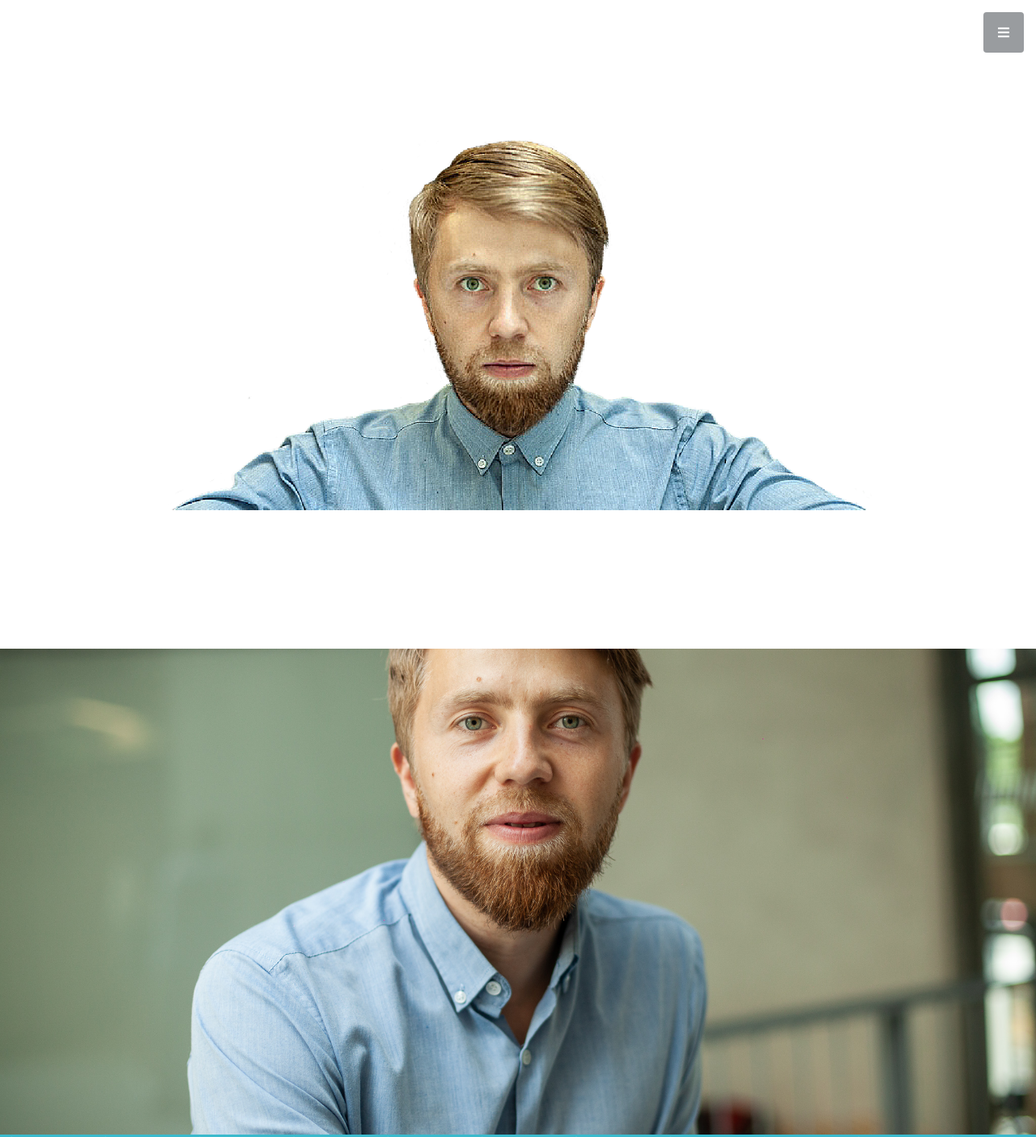
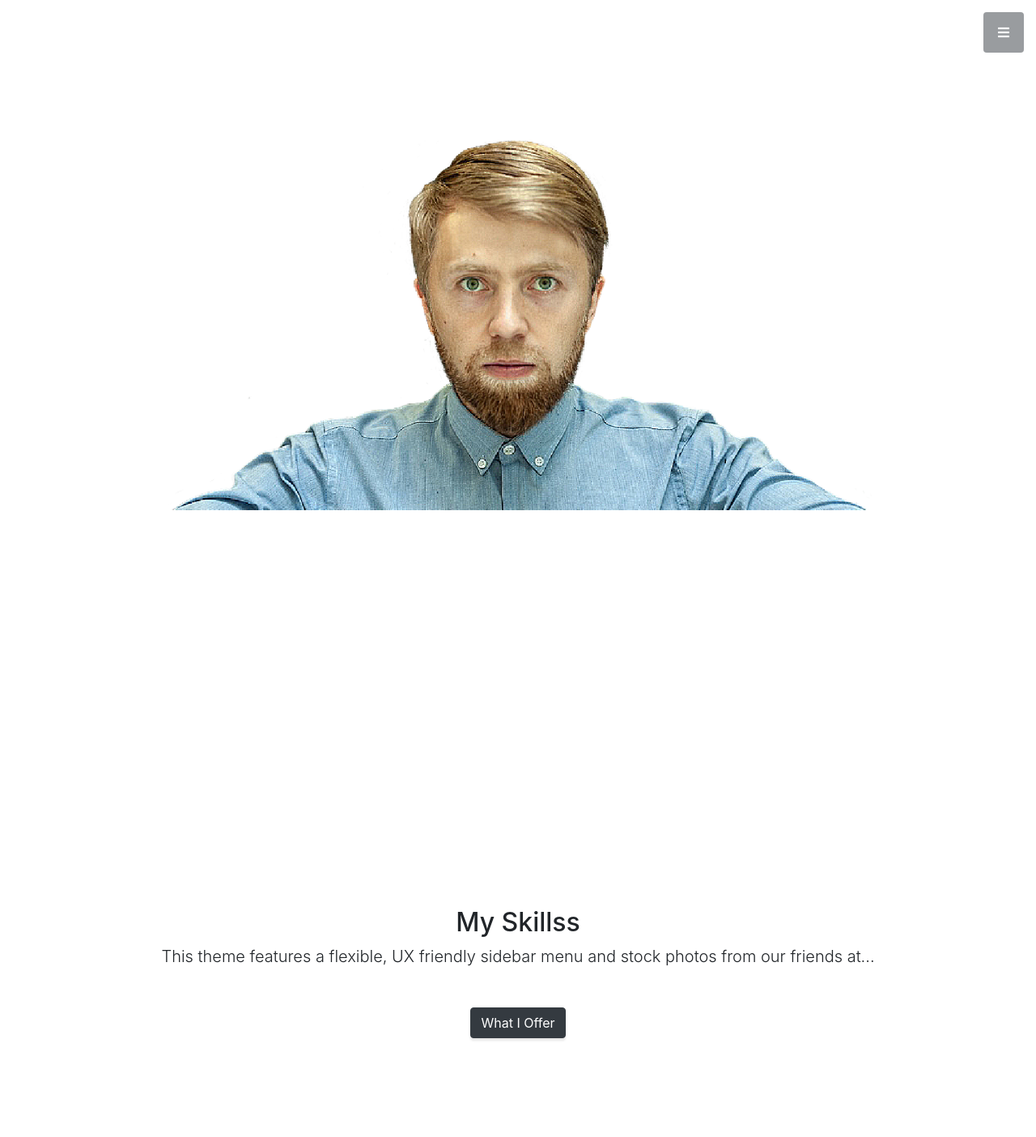
Before and after one commit to SlavaKittel/slavakittel.com, a website with bundled scripts: page index.html in a window 1280 px wide. Shown: the top 1404 px of the page at 81% size. Built offline with nearby package versions, Linux system fonts and the light colour scheme; files whose address does not match are found by name.

Commit message:
Cleaning

```diff
--- /dev/null
+++ b/css/demo.css
@@ -0,0 +1,189 @@
+/* *, :after, :before {
+	box-sizing: border-box;
+}
+
+body, html {
+	height: 100%;
+	width: 100%;
+}
+
+body {
+	font-family: 'Source Sans Pro', helvetica, arial;
+	font-size: 18px;
+	font-weight: 300;
+}
+
+body, p, h1, h2, h3 {
+	margin: 0;
+	padding: 0;
+}
+
+p, h1, h2 {
+	text-shadow: 0 0 5px rgba(0, 0, 0, .6);
+	width: 100%;
+}
+
+h1, h2 {
+	font-size: 40px;
+	font-size: 2.5rem;
+	font-weight: 700;
+	line-height: 1;
+}
+
+h1 {
+	margin-bottom: 10px;
+	margin-top: -2px;
+}
+
+h2 {
+	margin-bottom: 20px;
+}
+
+p {
+	font-size: 20px;
+	font-size: 1.25rem;
+	letter-spacing: 0;
+	letter-spacing: .02rem;
+	line-height: 1.3;
+	margin-bottom: 20px;
+}
+p:last-child {
+	margin-bottom: 0;
+}
+p.p--credits {
+	font-size: 14px;
+	font-size: .9rem;
+}
+p strong {
+	display: inline-block;
+	margin-bottom: 2px;
+}
+
+a {
+	color: #fff;
+	font-weight: 700;
+	text-decoration: none;
+}
+a.a--no-weight {
+	font-style: italic;
+	font-weight: 300;
+} */
+
+
+
+.container1 {
+	align-items: center;
+	display: flex;
+	flex-wrap: wrap;
+	position: relative;
+}
+/* .container--big {
+	height: 175vh;
+} */
+.container--full1 {
+	height: 100vh;
+}
+/* .container--small {
+	height: 40vh;
+} */
+/* .container .content {
+	background: rgba(0, 0, 0, .75);
+	border-radius: 8px;
+	color: #fff;
+	margin: 0 auto;
+	padding: 30px 35px;
+	text-align: center;
+} */
+
+.parallax__container {
+	clip: rect(0, auto, auto, 0);
+	height: 100%;
+	left: 0;
+	overflow: hidden;
+	position: absolute;
+	top: 0;
+	width: 100%;
+	z-index: -100;
+}
+.parallax__container .parallax {
+	/* can be put in a seperate class for better control */
+	background-position: center;
+	background-repeat: no-repeat;
+	background-size: cover;
+	/* --------------------------- */
+	position: fixed;
+	top: 0;
+	-webkit-transform: translate3d(0, 0, 0);
+	transform: translate3d(0, 0, 0);
+	-webkit-transform-style: preserve-3d;
+	transform-style: preserve-3d;
+	width: 100%;
+}
+
+/* .bg1 {
+	background-image: url("../img/bg1.jpg");
+}
+
+#bg3 {
+	background-image: url("../img/bg3.jpg");
+}
+
+.show-on-mobile--inline {
+	display: none;
+}
+
+.arrow {
+	-webkit-animation: bounce 3s infinite;
+	animation: bounce 3s infinite;
+	bottom: -64px;
+	bottom: -4rem;
+	left: calc(50% - 19px);
+	position: absolute;
+	-webkit-transform: translateX(-50%);
+	-ms-transform: translateX(-50%);
+	transform: translateX(-50%);
+	transition: opacity 250ms ease-in-out;
+	width: 38px;
+}
+.arrow--hide {
+	opacity: 0;
+}
+
+@-webkit-keyframes bounce {
+	0%, 20%, 50%, 80%, 100% {
+		-webkit-transform: translateY(0);
+		transform: translateY(0);
+	}
+	40% {
+		-webkit-transform: translateY(-15px);
+		transform: translateY(-15px);
+	}
+	60% {
+		-webkit-transform: translateY(-5px);
+		transform: translateY(-5px);
+	}
+}
+
+@keyframes bounce {
+	0%, 20%, 50%, 80%, 100% {
+		-webkit-transform: translateY(0);
+		transform: translateY(0);
+	}
+	40% {
+		-webkit-transform: translateY(-15px);
+		transform: translateY(-15px);
+	}
+	60% {
+		-webkit-transform: translateY(-5px);
+		transform: translateY(-5px);
+	}
+}
+@media screen and (max-width: 480px) {
+	.hide-on-mobile {
+		display: none;
+	}
+
+	.show-on-mobile--inline {
+		display: inline;
+	}
+} */
--- a/css/universal-parallax.css
+++ b/css/universal-parallax.css
@@ -22,14 +22,3 @@
 	transform-style: preserve-3d;
 	width: 100%;
 }
-
-.container1 {
-	align-items: center;
-	display: flex;
-	flex-wrap: wrap;
-	position: relative;
-}
-
-.container--full1 {
-	height: 100vh;
-}
--- a/index.html
+++ b/index.html
@@ -13,7 +13,7 @@
   <link href="vendor/bootstrap/css/bootstrap.min.css" rel="stylesheet" />
 
    <!-- Parallax for mobile -->
-   <link href="css.universal-parallax.css" rel="stylesheet" />
+   <link href="css/universal-parallax.css" rel="stylesheet" />
 
   <!-- Custom Fonts -->
   <link href="vendor/fontawesome-free/css/all.min.css" rel="stylesheet" type="text/css" />
@@ -68,11 +68,6 @@
 
   <!-- Home -->
 
-  <!-- <section class="content-section d-flex myme" data-parallax="scroll" data-image-src="img/patternfullhd2.png"
-  id="portfolio">
-    <div class="container my-auto">
-      <div class="content-section-heading text-center"> -->
-
   <div class="example-classname">
     <header class="content-section myme d-flex" id="home">
       <div class="container my-auto">
@@ -105,30 +100,12 @@
     </header>
   </div>
 
-
-  <div class="container1 container--full1">
-    <div class="parallax" data-parallax-image="img/me-2.jpg"></div>
-  </div>
-
-
   <!-- End Home -->
 
   <!-- About -->
 
-  <!-- <section class="container container--small">
-		<div class="content">
-			<p>
-				<strong>Adapts to height</strong>
-				<br>
-				Displays 100% of BG regardless
-			</p>
-		</div>
+  <div class="example-classname ">
    <div class="parallax" data-parallax-image="img/patternfullhd2.png"></div>
-	</section> -->
-
-  <div class="example-classname ">
-    <div class="parallax" data-parallax-image="img/patternfullhd2.png">
-
      <div class="myme d-flex" id="about">
        <div class="container text-center my-auto">
          <div class="col-lg-12">
@@ -138,7 +115,6 @@
              photos from our friends at...
            </p>
            <a class="btn btn-dark btn-xl js-scroll-trigger" href="#services">What I Offer</a>
-        </div>
          </div>
        </div>
      </div>
@@ -262,8 +238,8 @@
   <!-- Portfolio -->
 
   <div class="example-classname">
-    <section class="content-section d-flex myme" data-parallax="scroll" data-image-src="img/patternfullhd2.png"
-    id="portfolio">
+    <section class="content-section d-flex myme" id="portfolio">
+    <div class="parallax" data-parallax-image="img/patternfullhd2.png"></div>
       <div class="container my-auto">
         <div class="content-section-heading text-center">
           <h3 class="text-secondary mb-0">Portfolio</h3>
@@ -373,6 +349,20 @@
     <i class="fas fa-angle-up"></i>
   </a>
 
+  <!-- End Scroll to Top Button-->
+
+
+
+
+
+
+
+
+
+
+
+
+
   <!-- Bootstrap core JavaScript -->
   <script src="vendor/jquery/jquery.min.js"></script>
   <script src="vendor/bootstrap/js/bootstrap.bundle.min.js"></script>
@@ -385,8 +375,6 @@
 
   <!-- <script src="http://ajax.googleapis.com/ajax/libs/jquery/1.9.1/jquery.min.js"></script> -->
   <script src="js/jquery-1.9.1.min.js"></script>
-  <script src="js/parallax.js-1.5.0/parallax.js"></script>
-
 
   <script src="js/fullpage.js"></script>
 
```
Also changed, not shown: img/bg2.jpg (added). Lines whose indentation alone changed are shown as unchanged.
